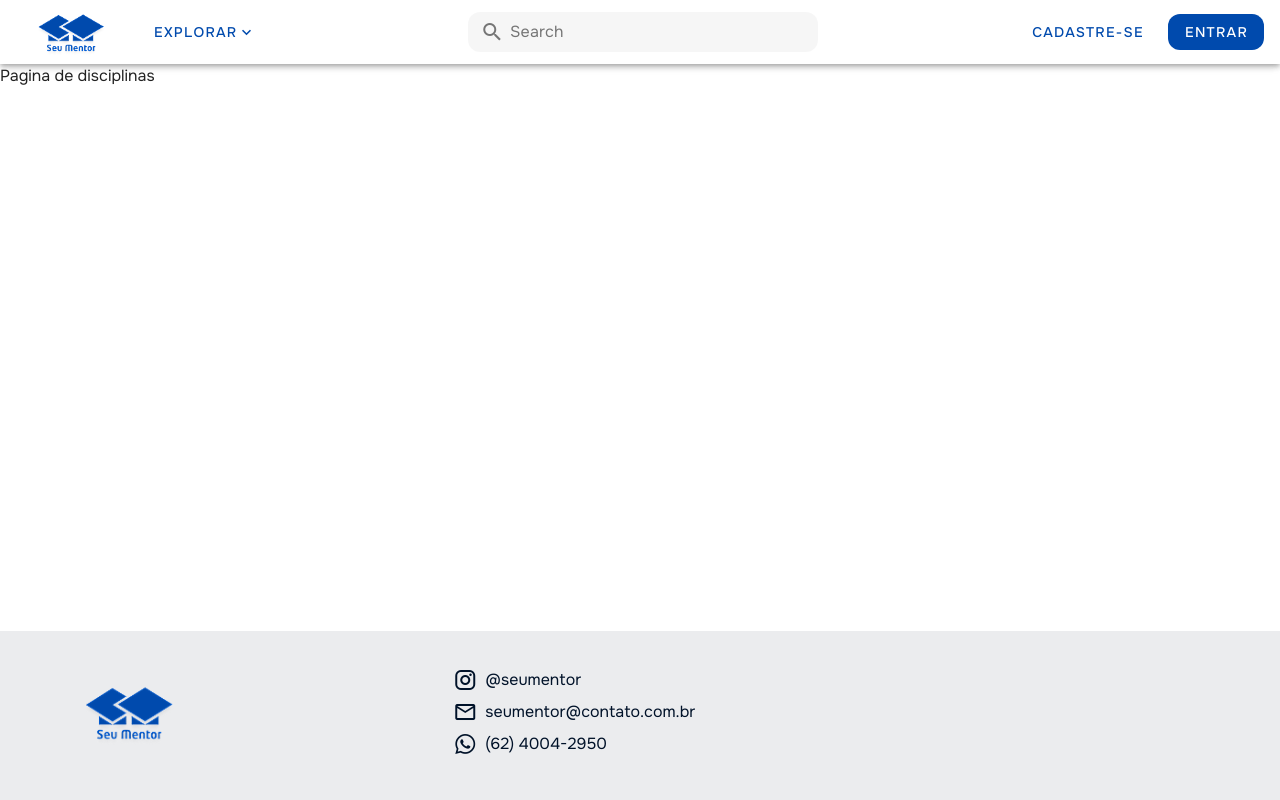
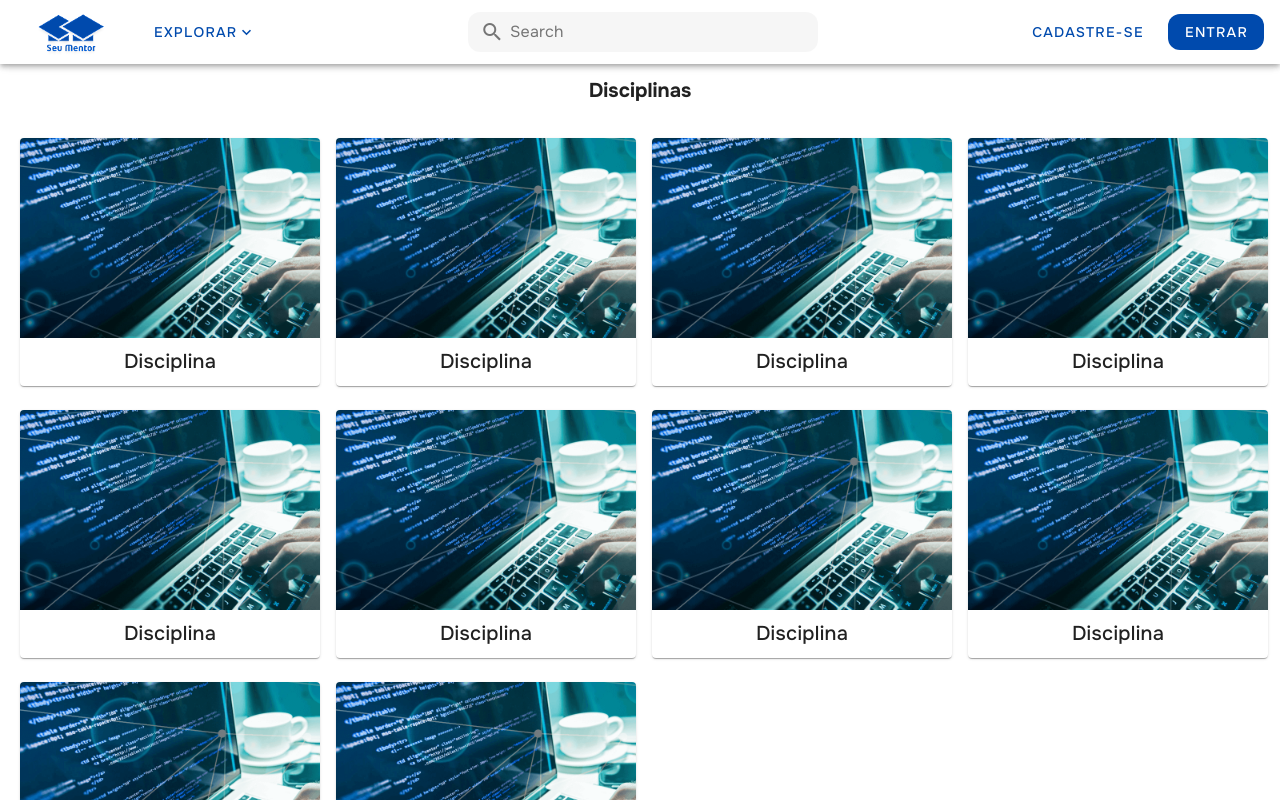
Before and after one commit to nicoly-moraes/seu-mentor, a Vue app: page /discipline in a window 1280 px wide. Shown: the top 800 px of the page. Built offline with nearby package versions, Linux system fonts and the light colour scheme; a web font is replaced by a local one.

Commit message:
alterando a pagina de disciplina

```diff
--- a/src/pages/discipline.vue
+++ b/src/pages/discipline.vue
@@ -1,5 +1,29 @@
 <template>
-  <p>Pagina de disciplinas</p>
+  <h1 class="titulo">Disciplinas</h1>
+  <v-row class="principal">
+    <v-col
+      xs="6"
+      md="4"
+      lg="3"
+      v-for="(_, index) in [].constructor(10)"
+      :key="index"
+    >
+      <v-card
+        class="card mx-auto"
+        width="300"
+      >
+        <v-img
+          height="200px"
+          src="../assets/ads-img.png"
+          cover
+        ></v-img>
+
+        <v-card-title>
+          Disciplina
+        </v-card-title>
+      </v-card>
+    </v-col>
+  </v-row>
 </template>
 
 <script lang="ts">
@@ -7,3 +31,19 @@ export default {
   name: "discipline"
 }
 </script>
+
+<style scoped>
+.titulo {
+  font-size: 20px;
+  text-align: center;
+  padding: 12px;
+}
+
+.principal {
+  padding: 20px;
+}
+
+.card {
+  text-align: center;
+}
+</style>
```
Also changed, not shown: src/assets/ads-img.png (added).
